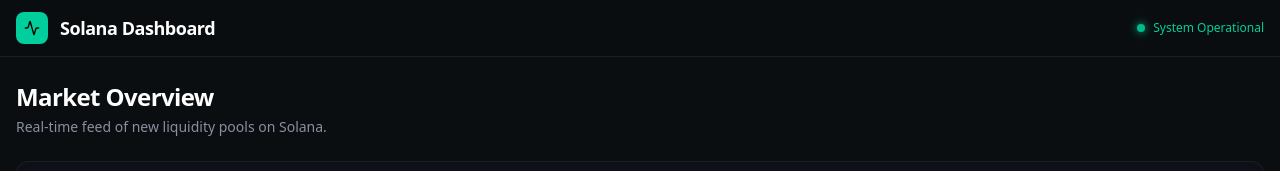
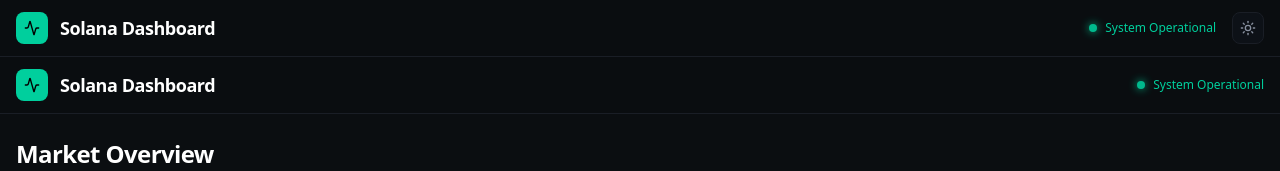
Before and after one commit to Catw1thu/solana-dashboard, a Next.js app in the folder frontend/: page / in a window 1280 px wide. Shown: the top 171 px of the page. Built offline with nearby package versions, Linux system fonts and the light colour scheme; no server answers.

Commit message:
refactor: move Header to layout for global navigation
- Add ThemeProvider and Header to root layout
- Apply global styling wrapper with bg/text colors
- Header now appears on all pages

```diff
--- a/frontend/app/layout.tsx
+++ b/frontend/app/layout.tsx
@@ -1,7 +1,9 @@
 import type { Metadata } from "next";
-import { Inter, Manrope } from "next/font/google"; // Premium fonts
+import { Inter, Manrope } from "next/font/google";
 import "./globals.css";
 import { SocketProvider } from "../context/SocketContext";
+import { ThemeProvider } from "../context/ThemeContext";
+import { Header } from "../components/Header";
 
 const inter = Inter({
   variable: "--font-inter",
@@ -26,7 +28,14 @@
   return (
     <html lang="en">
       <body className={`${inter.variable} ${manrope.variable} antialiased`}>
-        <SocketProvider>{children}</SocketProvider>
+        <ThemeProvider>
+          <SocketProvider>
+            <div className="min-h-screen bg-(--bg-primary) text-(--text-primary) font-sans selection:bg-(--accent-green)/30">
+              <Header />
+              {children}
+            </div>
+          </SocketProvider>
+        </ThemeProvider>
       </body>
     </html>
   );
```
